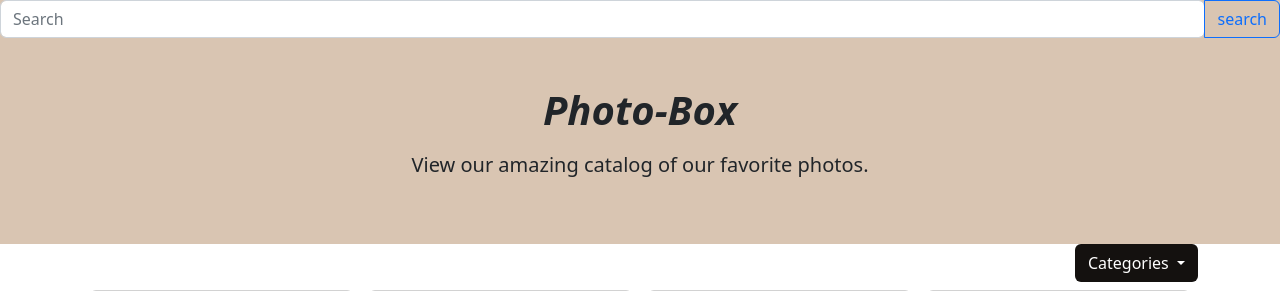
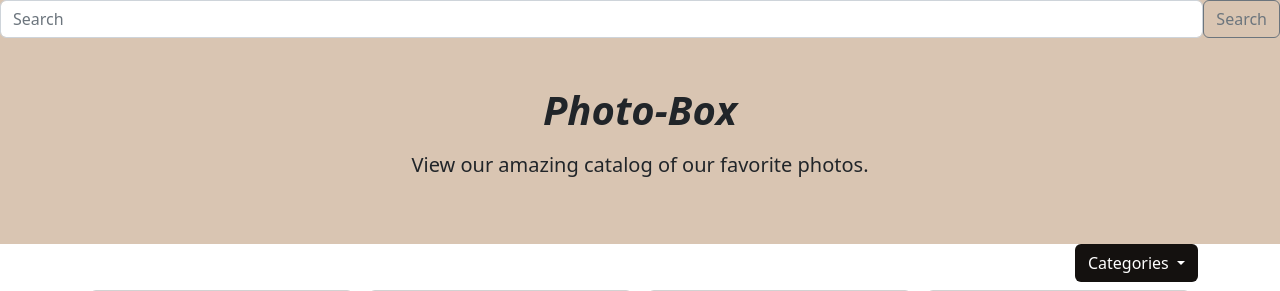
Before and after one commit to Charlotte-Natasha/PHOTOBOX, a Django app: page / in a window 1280 px wide. Shown: the top 291 px of the page. Run offline with Django 4.2, Linux system fonts and the light colour scheme; data comes from the database, SQL or seed files in the repository.

Commit message:
added search form to navbar

```diff
--- a/photobox/gallery/views.py
+++ b/photobox/gallery/views.py
@@ -25,7 +25,6 @@ def location(request, pk):
 
     return render(request, 'gallery/index.html', context)
 
-def search(request, pk):
+def search(request):
 
-
-        return render(request, 'gallery/index.html')
+    return render(request, 'gallery/category.html')
--- a/photobox/templates/navbar.html
+++ b/photobox/templates/navbar.html
@@ -1,8 +1,9 @@
 <section class="text-center" style="background-color: #D9C5B2;">
-    <div class="input-group">
+    <form class=" d-flex" method="POST" action="{% url 'search' %}">
+        {% csrf_token%}
         <input type="search" class="form-control rounded" placeholder="Search" size="20o" aria-label="Search" aria-describedby="search-addon" />
-        <button type="button" class="btn btn-outline-primary">search</button>
-    </div>
+        <button type="button" class="btn btn-outline-secondary">Search</button>
+    </form>
     <div class="row py-lg-5">
         <div class="col-lg-6 col-md-8 mx-auto">
             <h1 class="fw-bold fst-italic"> Photo-Box</h1>
```
